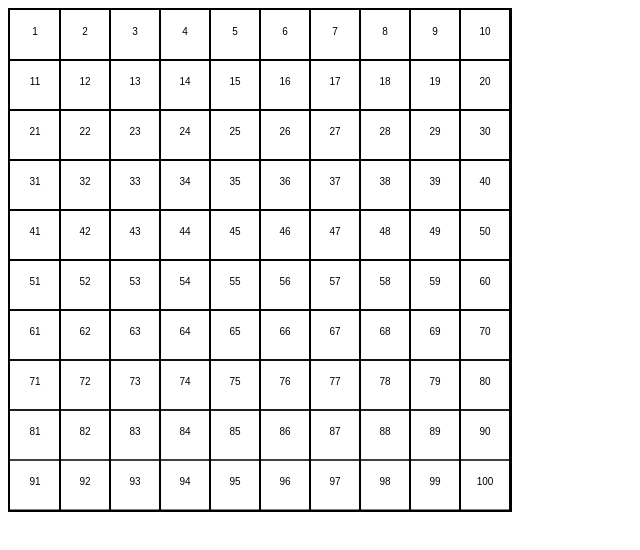
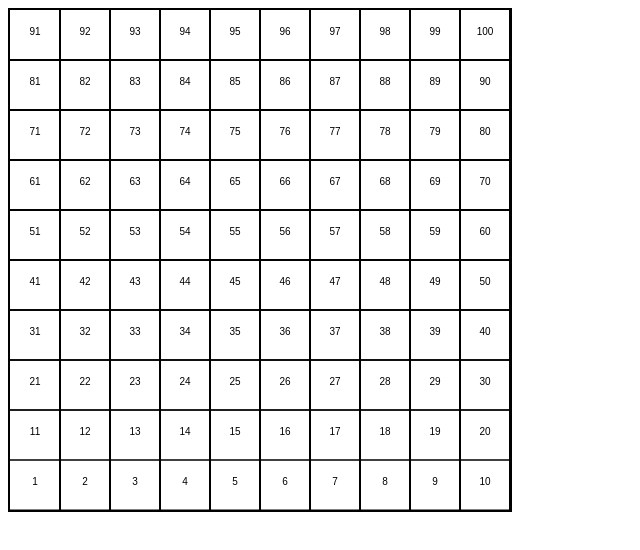
Before and after one commit to machinacyfrowa/snakesandladders, a plain HTML site: page index.html in a window 1280 px wide. Shown: the whole page, without its empty margins (0-640 px from the left). Drawn offline with Linux system fonts and the light colour scheme.

Commit message:
Update index.html
vertical flip

```diff
--- a/index.html
+++ b/index.html
@@ -36,10 +36,9 @@
         }*/
         var mnoznik = 0;
         for(var i = 1 ; i <= 100; i++) {
-
             var x = (i - mnoznik*5) * 50 - 25;
-            var y =  25 + mnoznik*25;
-            console.log(x, y, mnoznik);
+            var y = 500 - ( 25 + mnoznik * 25 );
+            //console.log(x, y, mnoznik);
             ctx.fillText(i, x, y);
             if(i % 10 == 0) mnoznik += 2;
         }
```
